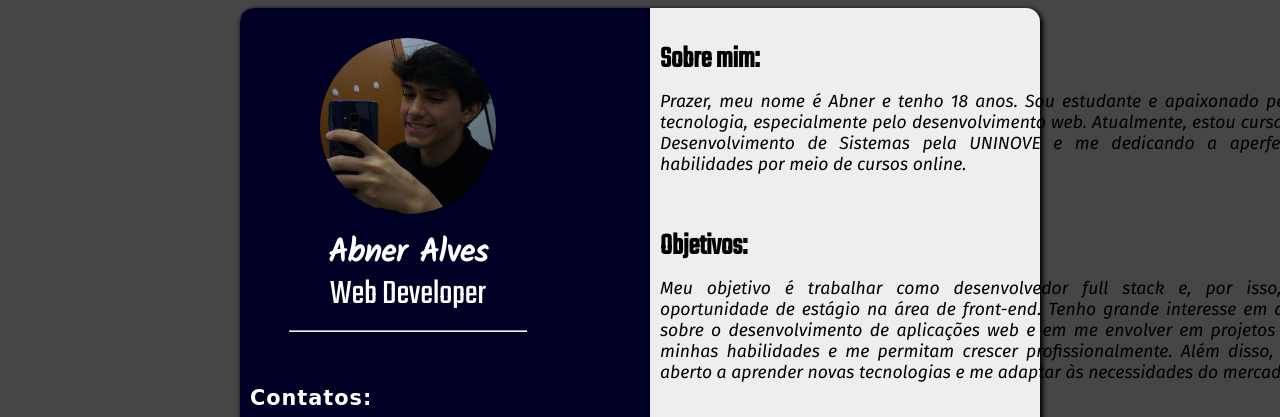
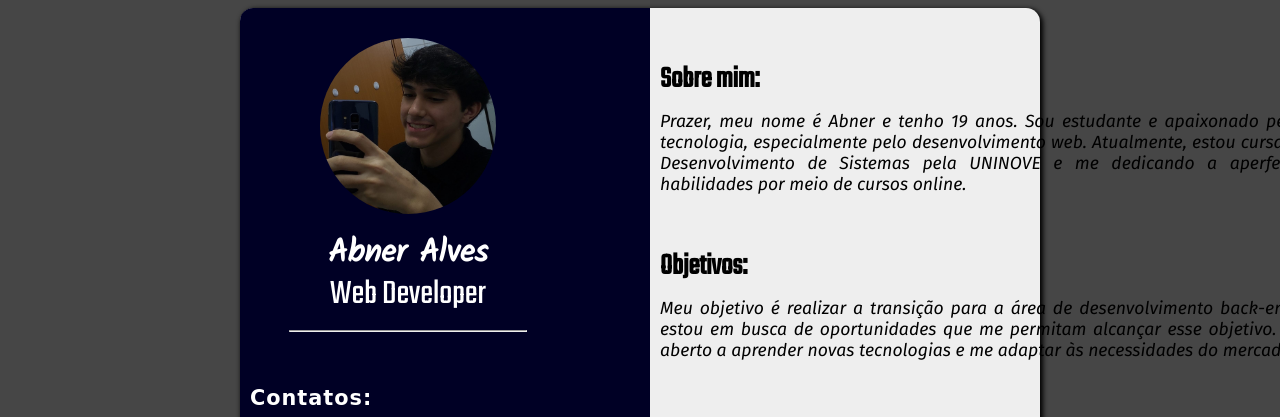
Before and after one commit to abneeralves/Curriculo, a plain HTML site: page index.html in a window 1280 px wide. Shown: the top 417 px of the page. Drawn offline with Linux system fonts and the light colour scheme; a web font is replaced by a local one.

Commit message:
Atualizando Objetivos

```diff
--- a/index.html
+++ b/index.html
@@ -100,11 +100,11 @@
 
                 <div class="sobre-mim">
                     <h2 class="titulo2">Sobre mim:</h2>
-                    <p class="paragrafos">Prazer, meu nome é Abner e tenho 18 anos. Sou estudante e apaixonado pelo mundo da tecnologia, especialmente pelo desenvolvimento web. Atualmente, estou cursando Análise e Desenvolvimento de Sistemas pela UNINOVE e me dedicando a aperfeiçoar minhas habilidades por meio de cursos online.</p>
+                    <p class="paragrafos">Prazer, meu nome é Abner e tenho 19 anos. Sou estudante e apaixonado pelo mundo da tecnologia, especialmente pelo desenvolvimento web. Atualmente, estou cursando Análise e Desenvolvimento de Sistemas pela UNINOVE e me dedicando a aperfeiçoar minhas habilidades por meio de cursos online.</p>
 
                     <h2 class="titulo2">Objetivos:</h2>
 
-                    <p class="paragrafos">Meu objetivo é trabalhar como desenvolvedor full stack e, por isso, busco uma oportunidade de estágio na área de front-end. Tenho grande interesse em aprender mais sobre o desenvolvimento de aplicações web e em me envolver em projetos que desafiem minhas habilidades e me permitam crescer profissionalmente. Além disso, estou sempre aberto a aprender novas tecnologias e me adaptar às necessidades do mercado.</p>
+                    <p class="paragrafos">Meu objetivo é realizar a transição para a área de desenvolvimento back-end e, por isso, estou em busca de oportunidades que me permitam alcançar esse objetivo. Estou sempre aberto a aprender novas tecnologias e me adaptar às necessidades do mercado.</p>
                 </div>
 
 
--- a/style.css
+++ b/style.css
@@ -119,7 +119,7 @@ li {
     font-family: 'Teko', sans-serif;
     color: #000000;
     font-size: 1.9rem;
-    margin: 30px 10px 10px 10px;
+    margin: 50px 10px 10px 10px;
 }
 
 .paragrafos {
```
